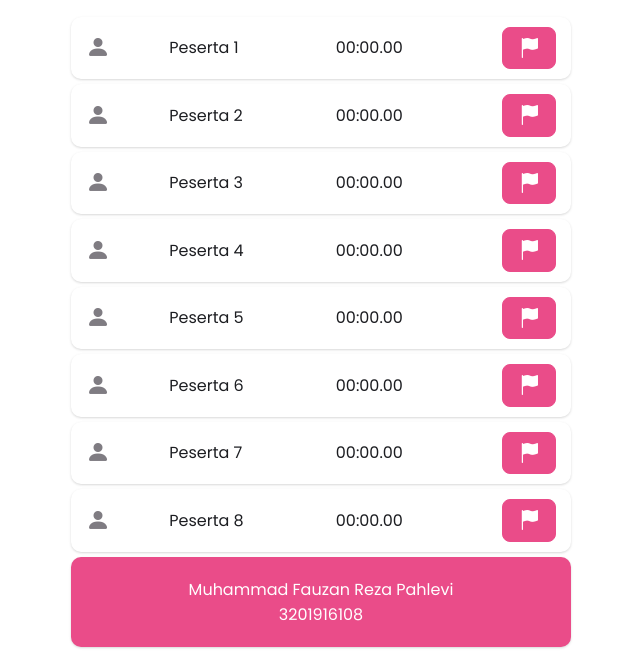
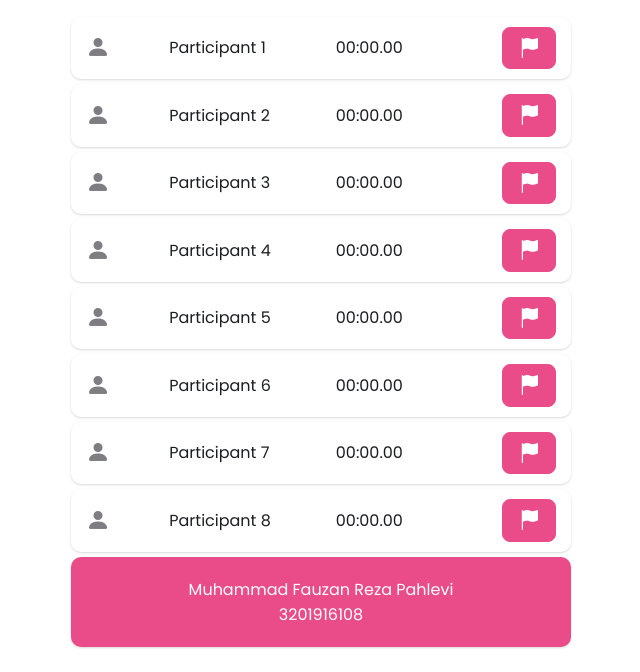
Before and after one commit to codebyfauzan/stopwatch, a plain HTML site: page index.html in a window 1280 px wide. Shown: the part 247-919 px from the top of the page, without its empty margins (319-959 px from the left). Drawn offline with nearby package versions, Linux system fonts and the light colour scheme.

Commit message:
update readme

```diff
--- a/css/style.css
+++ b/css/style.css
@@ -146,6 +146,7 @@ button.secondary:hover {
     display: flex;
     justify-content: center;
     align-items: center;
+    cursor: pointer;
 }
 
 .identity {
--- a/index.html
+++ b/index.html
@@ -43,7 +43,7 @@
                     <div class="participant-icon">
                         <i class="bi bi-person-fill"></i>
                     </div>
-                    <p class="participant-name">Peserta 1</p>
+                    <p class="participant-name">Participant 1</p>
                     <p class="participant-time">
                         00:00.00
                     </p>
@@ -53,7 +53,7 @@
                     <div class="participant-icon">
                         <i class="bi bi-person-fill"></i>
                     </div>
-                    <p class="participant-name">Peserta 2</p>
+                    <p class="participant-name">Participant 2</p>
                     <p class="participant-time">
                          00:00.00
                     </p>
@@ -63,7 +63,7 @@
                     <div class="participant-icon">
                         <i class="bi bi-person-fill"></i>
                     </div>
-                    <p class="participant-name">Peserta 3</p>
+                    <p class="participant-name">Participant 3</p>
                     <p class="participant-time">
                          00:00.00
                     </p>
@@ -73,7 +73,7 @@
                     <div class="participant-icon">
                         <i class="bi bi-person-fill"></i>
                     </div>
-                    <p class="participant-name">Peserta 4</p>
+                    <p class="participant-name">Participant 4</p>
                     <p class="participant-time">
                          00:00.00
                     </p>
@@ -83,7 +83,7 @@
                     <div class="participant-icon">
                         <i class="bi bi-person-fill"></i>
                     </div>
-                    <p class="participant-name">Peserta 5</p>
+                    <p class="participant-name">Participant 5</p>
                     <p class="participant-time">
                          00:00.00
                     </p>
@@ -93,7 +93,7 @@
                     <div class="participant-icon">
                         <i class="bi bi-person-fill"></i>
                     </div>
-                    <p class="participant-name">Peserta 6</p>
+                    <p class="participant-name">Participant 6</p>
                     <p class="participant-time">
                          00:00.00
                     </p>
@@ -103,7 +103,7 @@
                     <div class="participant-icon">
                         <i class="bi bi-person-fill"></i>
                     </div>
-                    <p class="participant-name">Peserta 7</p>
+                    <p class="participant-name">Participant 7</p>
                     <p class="participant-time">
                          00:00.00
                     </p>
@@ -113,7 +113,7 @@
                     <div class="participant-icon">
                         <i class="bi bi-person-fill"></i>
                     </div>
-                    <p class="participant-name">Peserta 8</p>
+                    <p class="participant-name">Participant 8</p>
                     <p class="participant-time">
                          00:00.00
                     </p>
```
Also changed, not shown: 1 other file.
